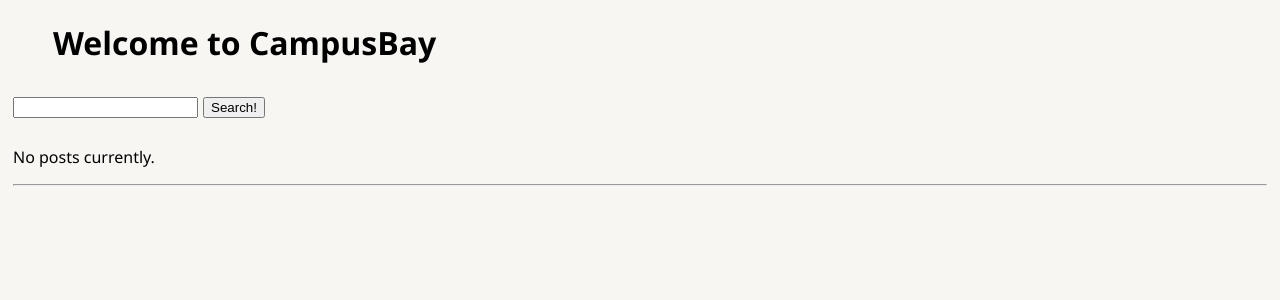
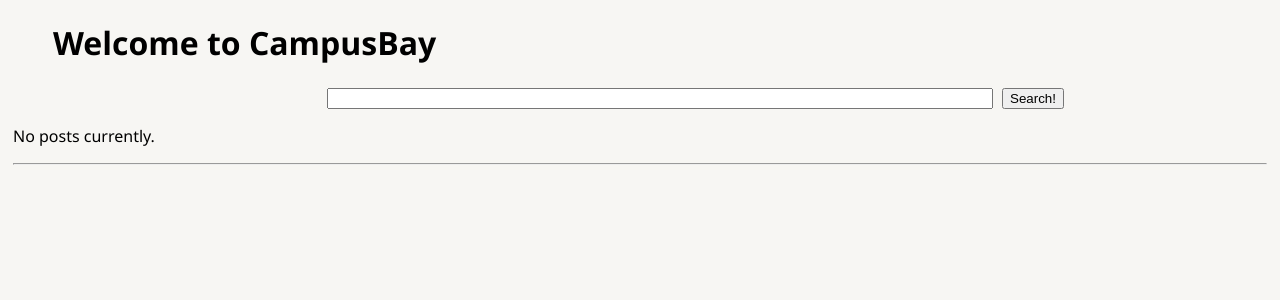
Before and after one commit to NickOtt/CSDS395_Project, a Django app: template ecommerce_site/templates/ecommerce_site/home.html in a window 1280 px wide. Shown: the part 53-353 px from the top of the page. Run offline with Django 4.2, Linux system fonts and the light colour scheme; the template is opened without the code that fills it, so the values that code supplies are empty.

Commit message:
added style for home page, account and post pages

```diff
--- a/ecommerce_site/templates/ecommerce_site/account.html
+++ b/ecommerce_site/templates/ecommerce_site/account.html
@@ -4,6 +4,7 @@
 {% endblock %}
 {% block content %}
   <h1 class="home-title">Account Information</h1>
+  <div style="padding-left: 80px;">
   <form method="POST" enctype="multipart/form-data">
     {% csrf_token %}
     <h1>{{ error }}</h1>
@@ -17,4 +18,5 @@
     <input type="text" id="email" name="email"  value={{request.user.email}}><br><br>
     <button type="submit">Submit Changes</button>
   </form>
+  </div>
 {% endblock %}
--- a/ecommerce_site/templates/ecommerce_site/home.html
+++ b/ecommerce_site/templates/ecommerce_site/home.html
@@ -5,14 +5,15 @@
 {% block content %}
 
     <div>
-    <div>
+
     <h1 class="home-title">Welcome to CampusBay</h1>
 
+    <div  style="padding-left: 25%;>
         <form method="POST" enctype="multipart/form-data">
             {% csrf_token %}
             <h1>{{ error }}</h1>
-        <div style="display: flex; align-items: center;">
-            <input type="text" id="query" name="query" style="margin-right: 5px;"><br><br>
+            <div>
+                <input type="text" id="query" name="query" style="margin-right: 5px; width: 70%">
                 <button type="submit">Search!</button>
                 {% if search_term %}
                 <h1 style="margin-left: 150px;">Showing listings including '{{ search_term }}'</h1>
@@ -20,6 +21,7 @@
             </div>
         </form>
     </div>
+
     {% if post_list %}
         <table class="post_list">
             {% for post in post_list %}
@@ -35,8 +37,8 @@
                         <div class="post-info">
                             <div>Price: <strong>{{ post.price }} dubloons</strong></div>
                             <div>Seller Info: {{ post.seller_user.first_name }}</div>
+                            <button onclick="location.href=' {% url 'detail_messages' post.seller_user_id %}' ">Message User</button>
                         </div>
-                        <button onclick="location.href=' {% url 'detail_messages' post.seller_user_id %}' ">Message User</button>
                     </td>
                 </div>
             </div>
--- a/ecommerce_site/templates/ecommerce_site/post.html
+++ b/ecommerce_site/templates/ecommerce_site/post.html
@@ -4,6 +4,7 @@
 {% endblock %}
 {% block content %}
   <h1 class="home-title">List an item for sale</h1>
+  <div style="padding-left: 80px;">
     <form method="POST" enctype="multipart/form-data">
       {% csrf_token %}
       <h1>{{ error }}</h1>
@@ -17,4 +18,5 @@
       <input type="file" id="image" name="image" required><br><br>
       <button type="submit">Make Listing</button>
     </form>
+  </div>
 {% endblock %}
```
Also changed, not shown: db.sqlite3, media/pics/PlayButton.png (added). Lines whose indentation alone changed are shown as unchanged.
